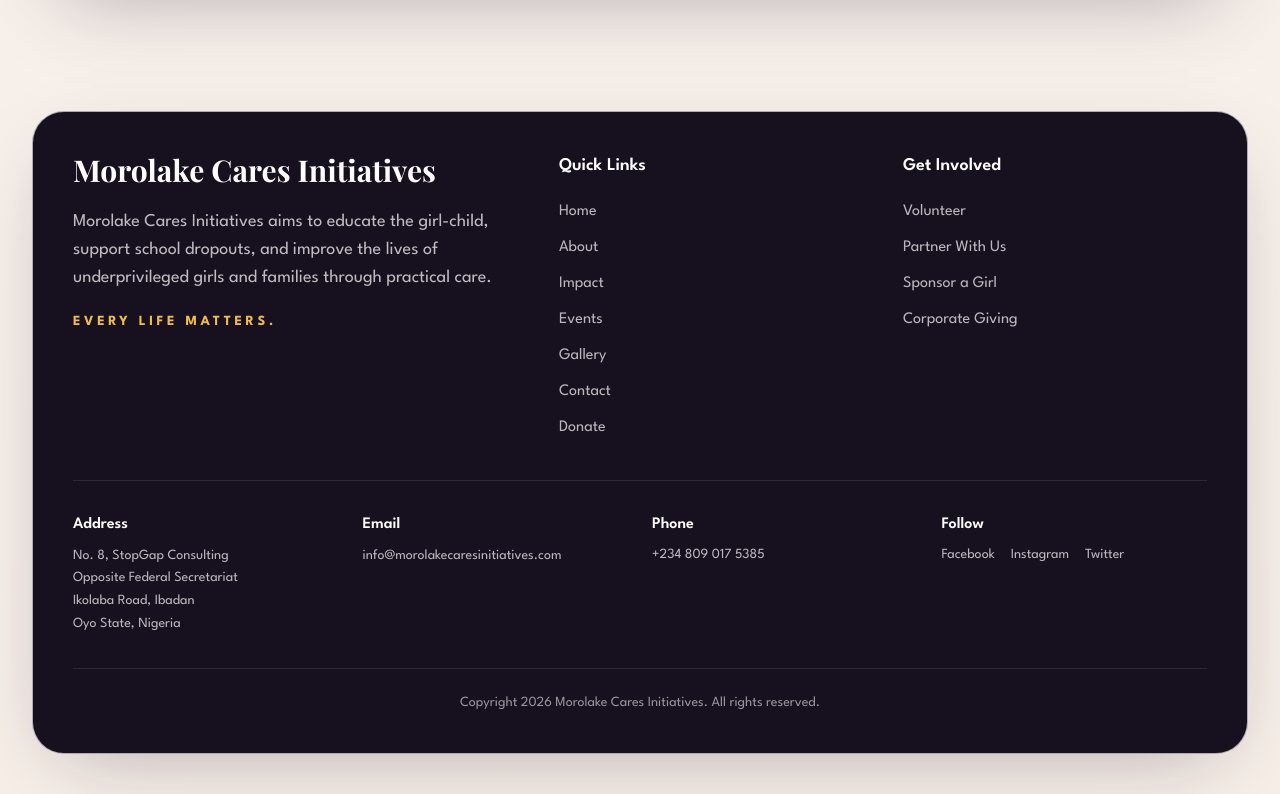
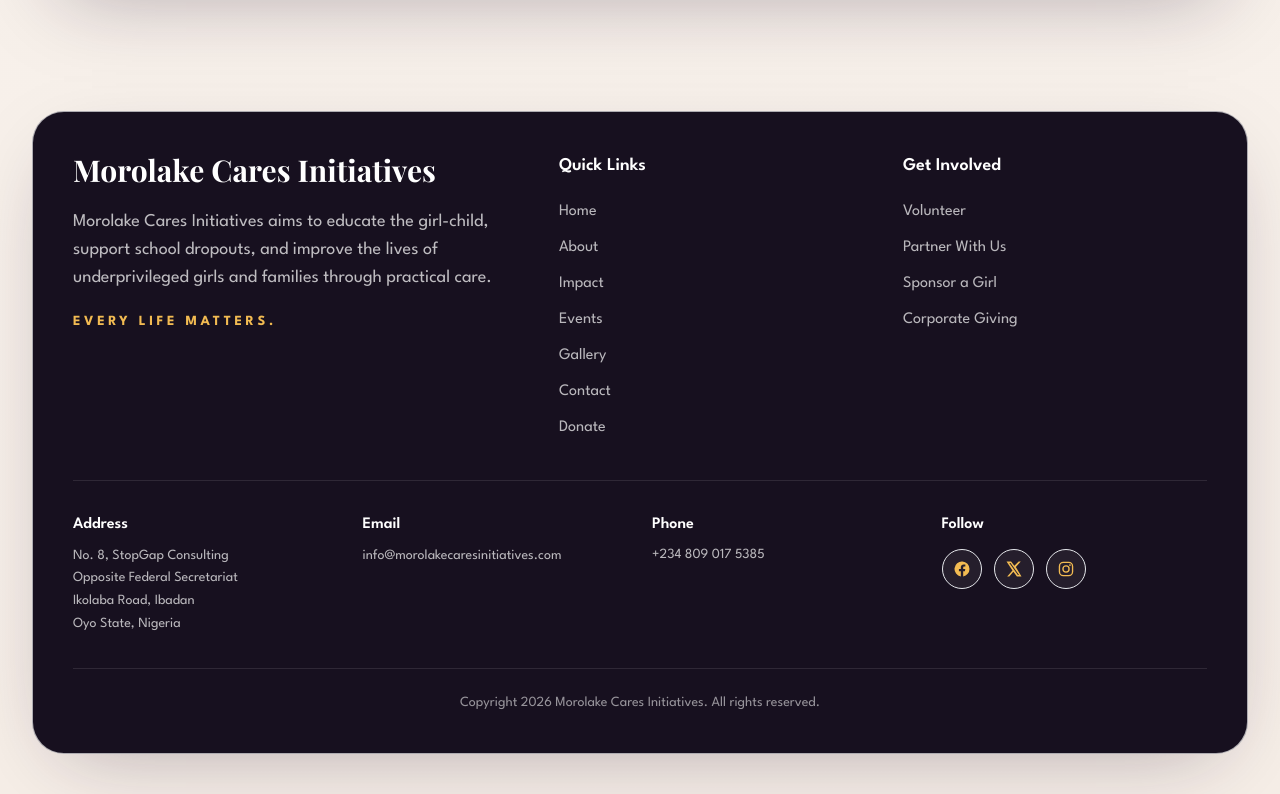
Before and after one commit to davitacols/moro, a Next.js app: page /about in a window 1280 px wide. Shown: the part 6993-7787 px from the top of the page. Built offline with nearby package versions, Linux system fonts and the light colour scheme.

Commit message:
Add social icon buttons

```diff
--- a/components/Footer.tsx
+++ b/components/Footer.tsx
@@ -1,3 +1,6 @@
+import SocialIcon from '@/components/SocialIcon'
+import { socialLinks } from '@/components/socialLinks'
+
 const quickLinks = [
   { name: 'Home', href: '/' },
   { name: 'About', href: '/about' },
@@ -111,31 +114,21 @@
             </div>
             <div className="min-w-0">
               <h5 className="font-semibold">Follow</h5>
-              <div className="mt-2 flex flex-wrap gap-4 text-sm">
-                <a
-                  href="https://www.facebook.com/Morolake-Cares-Inititiatives-100262959291475/"
-                  target="_blank"
-                  rel="noopener noreferrer"
-                  className="text-white/70 transition-colors duration-300 hover:text-white"
-                >
-                  Facebook
-                </a>
-                <a
-                  href="https://www.instagram.com/morolakecares/"
-                  target="_blank"
-                  rel="noopener noreferrer"
-                  className="text-white/70 transition-colors duration-300 hover:text-white"
-                >
-                  Instagram
-                </a>
-                <a
-                  href="https://twitter.com/morolake_cares?t=71SYN6PL-B_WEO8cNG1U7g&s=09"
-                  target="_blank"
-                  rel="noopener noreferrer"
-                  className="text-white/70 transition-colors duration-300 hover:text-white"
-                >
-                  Twitter
-                </a>
+              <div className="mt-3 flex flex-wrap gap-3">
+                {socialLinks.map((link) => (
+                  <a
+                    key={link.name}
+                    href={link.href}
+                    target="_blank"
+                    rel="noopener noreferrer"
+                    aria-label={link.name}
+                    title={link.name}
+                    className="inline-flex h-10 w-10 items-center justify-center rounded-full border border-white/12 bg-white/[0.06] text-white/80 transition-all duration-300 hover:-translate-y-0.5 hover:border-white/24 hover:bg-white/[0.12] hover:text-white"
+                  >
+                    <SocialIcon name={link.name} className="h-[1.125rem] w-[1.125rem] text-[#f2bb52]" />
+                    <span className="sr-only">{link.name}</span>
+                  </a>
+                ))}
               </div>
             </div>
           </div>
--- a/components/Hero.tsx
+++ b/components/Hero.tsx
@@ -2,6 +2,8 @@
 
 import { motion } from 'framer-motion'
 import Image from 'next/image'
+import { socialLinks } from '@/components/socialLinks'
+import SocialIcon from '@/components/SocialIcon'
 
 const supportThemes = [
   'Education access for girls at risk of dropping out',
@@ -59,6 +61,23 @@
               <a href="#about" className="btn-secondary">
                 Learn our story
               </a>
+            </div>
+
+            <div className="flex flex-wrap gap-3">
+              {socialLinks.map((link) => (
+                <a
+                  key={link.name}
+                  href={link.href}
+                  target="_blank"
+                  rel="noopener noreferrer"
+                  aria-label={link.name}
+                  title={link.name}
+                  className="inline-flex h-12 w-12 items-center justify-center rounded-full border border-purple/15 bg-white/[0.78] text-purple transition-all duration-300 hover:-translate-y-0.5 hover:border-purple/30 hover:bg-purple/5"
+                >
+                  <SocialIcon name={link.name} className="h-5 w-5" />
+                  <span className="sr-only">{link.name}</span>
+                </a>
+              ))}
             </div>
 
             <div className="grid gap-4 pt-2 sm:grid-cols-2 xl:grid-cols-3">
--- /dev/null
+++ b/components/SocialIcon.tsx
@@ -0,0 +1,33 @@
+import type { SVGProps } from 'react'
+
+type SocialIconName = 'Facebook' | 'X' | 'Instagram'
+
+type SocialIconProps = SVGProps<SVGSVGElement> & {
+  name: SocialIconName
+}
+
+export default function SocialIcon({ name, ...props }: SocialIconProps) {
+  if (name === 'Facebook') {
+    return (
+      <svg viewBox="0 0 24 24" fill="currentColor" aria-hidden="true" {...props}>
+        <path d="M22 12a10 10 0 1 0-11.56 9.88v-6.99H7.9V12h2.54V9.8c0-2.5 1.49-3.89 3.78-3.89 1.09 0 2.23.2 2.23.2v2.46H15.2c-1.24 0-1.63.77-1.63 1.56V12h2.77l-.44 2.89h-2.33v6.99A10 10 0 0 0 22 12Z" />
+      </svg>
+    )
+  }
+
+  if (name === 'Instagram') {
+    return (
+      <svg viewBox="0 0 24 24" fill="none" aria-hidden="true" {...props}>
+        <rect x="3.25" y="3.25" width="17.5" height="17.5" rx="5.25" stroke="currentColor" strokeWidth="1.8" />
+        <circle cx="12" cy="12" r="4.1" stroke="currentColor" strokeWidth="1.8" />
+        <circle cx="17.3" cy="6.7" r="1.15" fill="currentColor" />
+      </svg>
+    )
+  }
+
+  return (
+    <svg viewBox="0 0 24 24" fill="currentColor" aria-hidden="true" {...props}>
+      <path d="M18.244 2H21l-6.56 7.494L22 22h-6.093l-4.77-6.236L5.687 22H2.93l7.007-8.006L2 2h6.138l4.312 5.651L18.244 2Zm-1.069 18h1.52L7.415 3.893H5.79L17.175 20Z" />
+    </svg>
+  )
+}
--- /dev/null
+++ b/components/socialLinks.ts
@@ -0,0 +1,14 @@
+export const socialLinks = [
+  {
+    name: 'Facebook',
+    href: 'https://www.facebook.com/Morolake-Cares-Inititiatives-100262959291475/',
+  },
+  {
+    name: 'X',
+    href: 'https://twitter.com/morolake_cares?t=71SYN6PL-B_WEO8cNG1U7g&s=09',
+  },
+  {
+    name: 'Instagram',
+    href: 'https://www.instagram.com/morolakecares/',
+  },
+] as const
```
